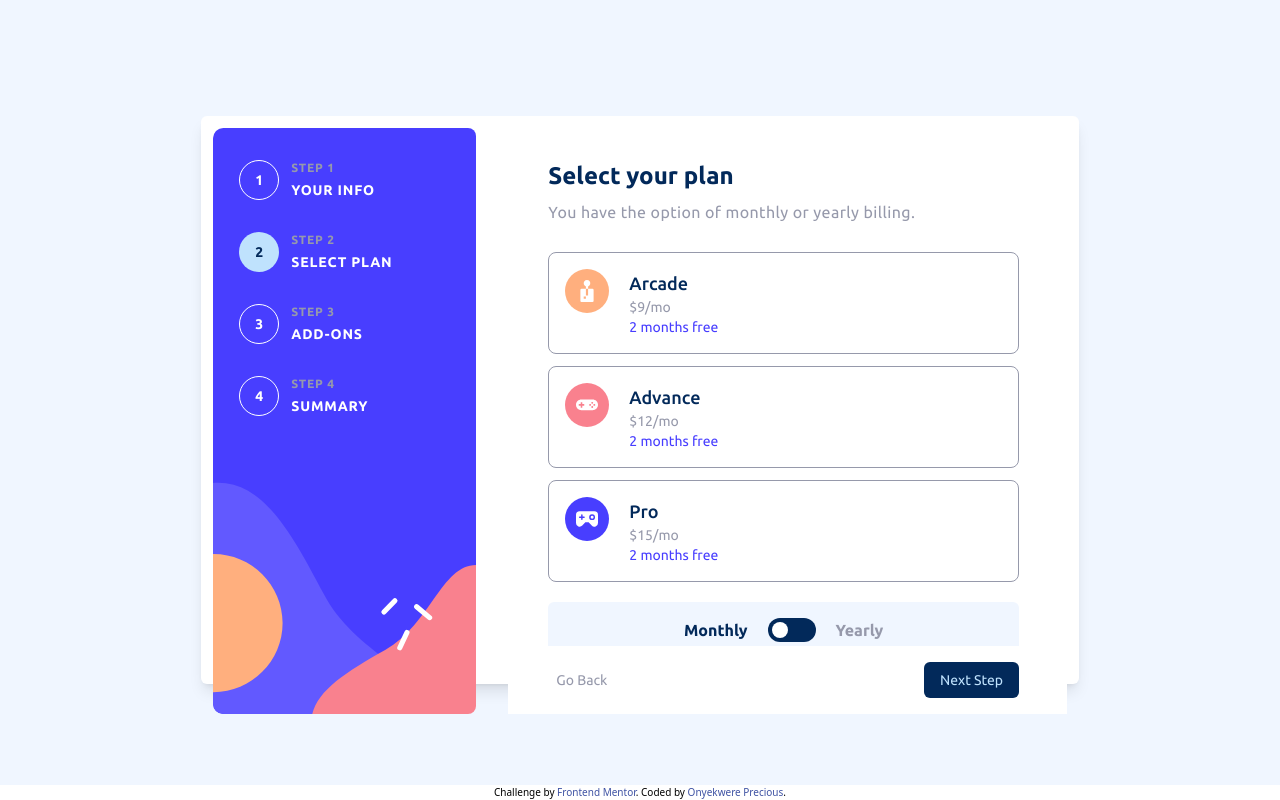
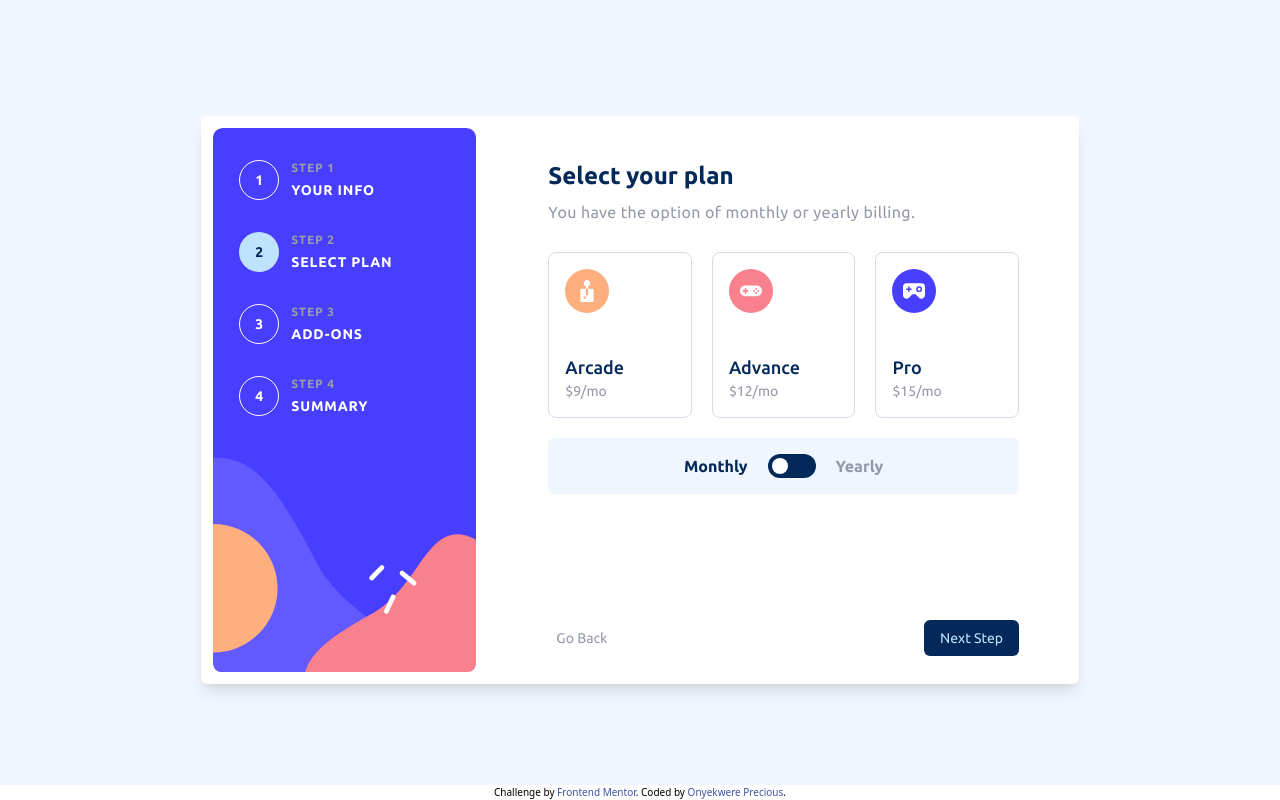
Before and after one commit to Yellow-May/Frontend-Challenge-MultiStep-Form, a Svelte app: page / in a window 1280 px wide. Built offline with nearby package versions, Linux system fonts and the light colour scheme.

Commit message:
satge '2' desktop view

```diff
--- a/src/App.svelte
+++ b/src/App.svelte
@@ -13,7 +13,7 @@
 >
 	<!-- card -->
 	<div
-		class="w-full h-full p-2 rounded-md shadow bg-magnolia md:max-w-[95%] md:max-h-[90%] md:w-[878px] md:h-[568px] md:grid md:grid-cols-3 md:gap-8 md:p-3 md:bg-white md:shadow-lg"
+		class="p-2 rounded-md shadow bg-magnolia md:max-w-[95%] md:max-h-[90%] md:w-[878px] md:min-h-[568px] md:grid md:grid-cols-3 md:gap-8 md:p-3 md:bg-white md:shadow-lg"
 	>
 		<!-- left -->
 		<div
--- a/src/components/SelectPlan.svelte
+++ b/src/components/SelectPlan.svelte
@@ -20,9 +20,13 @@
 </script>
 
 <Wrapper {title} {desc} {back} {stage} {handle_submit}>
-	<div class="flex flex-col gap-3">
+	<div class="flex flex-col gap-3 md:grid md:grid-cols-3 md:gap-5">
 		{#each options_list as option}
-			<div class="relative">
+			<div
+				class={`relative border border-gray-50 rounded-lg hover:border-gray-100 ${
+					selected === option.id ? 'border-gray-100 bg-magnolia' : ''
+				}`}
+			>
 				<input
 					type="radio"
 					name="plan"
@@ -31,11 +35,7 @@
 					bind:group={selected}
 					class="absolute w-full h-full opacity-0 cursor-pointer"
 				/>
-				<div
-					class={`p-4 border border-gray-100 rounded-lg flex items-start gap-5 w-full ${
-						selected === option.id ? 'border-blue-200 bg-magnolia' : ''
-					}`}
-				>
+				<div class="p-4 flex items-start gap-5 w-full md:flex-col md:gap-10">
 					<img src={option.icon} alt={option.label} class="w-11 h-11" />
 
 					<div class="flex flex-col items-start">
@@ -43,7 +43,7 @@
 							{option.label}
 						</h3>
 						<span class="text-sm text-gray-100">{option.sub}</span>
-						{#if monthly}
+						{#if !monthly}
 							<span class="text-sm text-blue-200">2 months free</span>
 						{/if}
 					</div>
--- a/src/components/UI/ButtonGroup.svelte
+++ b/src/components/UI/ButtonGroup.svelte
@@ -11,7 +11,7 @@
 	{#if +stage > 1}
 		<button
 			title="Go Back"
-			class="text-gray-100 p-2 text-sm"
+			class="text-gray-100 p-2 text-sm hover:font-bold hover:text-blue-300"
 			type="button"
 			on:click={back}>Go Back</button
 		>
```
